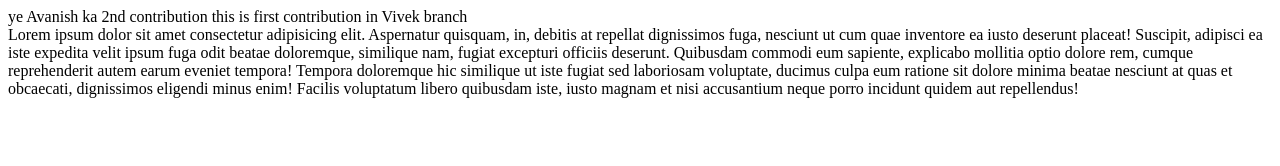
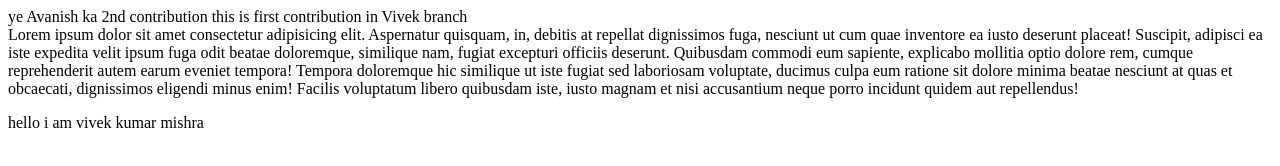
Before and after one commit to Avanish-Yadav/git-practice, a plain HTML site: page index.html in a window 1280 px wide. Drawn offline with Linux system fonts and the light colour scheme.

Commit message:
mai vivek ka branch hu

```diff
--- a/index.html
+++ b/index.html
@@ -11,5 +11,6 @@
 
     this is first contribution in Vivek branch
     <div>Lorem ipsum dolor sit amet consectetur adipisicing elit. Aspernatur quisquam, in, debitis at repellat dignissimos fuga, nesciunt ut cum quae inventore ea iusto deserunt placeat! Suscipit, adipisci ea iste expedita velit ipsum fuga odit beatae doloremque, similique nam, fugiat excepturi officiis deserunt. Quibusdam commodi eum sapiente, explicabo mollitia optio dolore rem, cumque reprehenderit autem earum eveniet tempora! Tempora doloremque hic similique ut iste fugiat sed laboriosam voluptate, ducimus culpa eum ratione sit dolore minima beatae nesciunt at quas et obcaecati, dignissimos eligendi minus enim! Facilis voluptatum libero quibusdam iste, iusto magnam et nisi accusantium neque porro incidunt quidem aut repellendus!</div>
+    <p>hello i am vivek kumar mishra</p>
 </body>
 </html>
```
